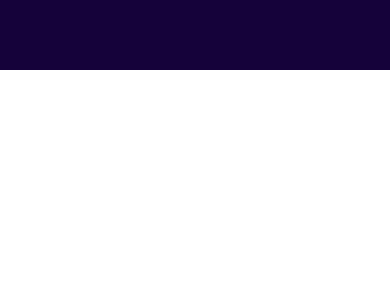
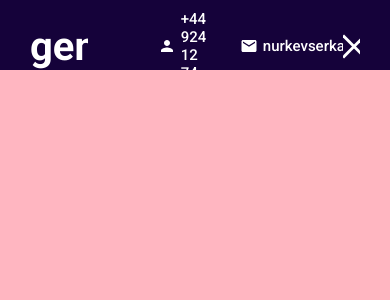
Before and after one commit to NurKevser/React-Portfolio-Website, a React (Create React App) app: page / in a window 390 px wide. Shown: the top 300 px of the page. Built offline with nearby package versions, Linux system fonts and the light colour scheme.

Commit message:
completed hamburger menu and scroll effect

```diff
--- a/package.json
+++ b/package.json
@@ -3,6 +3,8 @@
   "version": "0.1.0",
   "private": true,
   "dependencies": {
+    "@material-ui/core": "^4.12.3",
+    "@material-ui/icons": "^4.11.2",
     "@testing-library/jest-dom": "^5.11.4",
     "@testing-library/react": "^11.1.0",
     "@testing-library/user-event": "^12.1.10",
--- a/public/index.html
+++ b/public/index.html
@@ -8,12 +8,12 @@
     <meta name="description" content="Web site created using create-react-app"/>
 
     <link rel="preconnect" href="https://fonts.gstatic.com" crossorigin>
-<link href="https://fonts.googleapis.com/css2?family=Roboto:wght@100;300;700;900&display=swap" rel="stylesheet">
+<link href="https://fonts.googleapis.com/css2?family=Roboto:wght@100;200;300;400;500;600;700;900&display=swap" rel="stylesheet">
     <style>
       *{
         font-family: 'Roboto', sans-serif;
         margin: 0;
-        padding: 0;
+        overflow-x: hidden;
       }
     </style>
     <title>React Portfolyo Website</title>
--- a/src/App.jsx
+++ b/src/App.jsx
@@ -5,13 +5,15 @@
 import Contact from "./components/contact/Contact";
 import  Works from "./components/works/Works";
 import "../src/app.scss";
+import { useState } from "react";
 
 function App() {
+  const [menuOpen, setMenuOpen] = useState(true)
   return (
     <div className="App">
-      <Topbar />
+      <Topbar  menuOpen = {menuOpen} setMenuOpen={setMenuOpen}/>
       <div className="sections">
-        dgbfcb
+
         <Intro />
         <Portfolio />
         <Works />
--- a/src/app.scss
+++ b/src/app.scss
@@ -1,11 +1,23 @@
-.app{
+.App {
   height: 100vh;
 
-    .sections{
+  .sections {
     width: 100%;
     height: calc(100vh - 70px);
     background-color: lightsalmon;
     position: relative;
     top: 70px;
+    scroll-behavior: smooth;
+    scroll-snap-type: y mandatory;
+    scrollbar-width: none;
+    &::-webkit-scrollbar{
+        display: none;
+    }
+
+    > * {
+      width: 100vw;
+      height: calc(100vh - 70px);
+      scroll-snap-align: start;
     }
   }
+}
--- a/src/components/contact/Contact.jsx
+++ b/src/components/contact/Contact.jsx
@@ -2,7 +2,7 @@
 
 export default function Contact() {
     return (
-            <div className="contact">
+            <div className="contact" id="contact">
 
             </div>
     )
--- a/src/components/intro/Intro.jsx
+++ b/src/components/intro/Intro.jsx
@@ -2,7 +2,7 @@
 
 export default function Intro() {
     return (
-        <div className="intro">
+        <div className="intro" id="intro">
 
         </div>
     )
--- a/src/components/portfolio/Portfolio.jsx
+++ b/src/components/portfolio/Portfolio.jsx
@@ -2,7 +2,7 @@
 
 export default function Portfolio() {
     return (
-        <div className="portfolio">
+        <div className="portfolio" id="portfolio">
 
         </div>
     )
--- a/src/components/testimonials/Testimonials.jsx
+++ b/src/components/testimonials/Testimonials.jsx
@@ -2,7 +2,7 @@
 
 export default function Testimonials() {
     return (
-        <div className="testimonials">
+        <div className="testimonials" id="testimonials">
 
         </div>
     )
--- a/src/components/topbar/Topbar.jsx
+++ b/src/components/topbar/Topbar.jsx
@@ -1,9 +1,29 @@
 import "../topbar/topbar.scss"
+import { Person, Mail} from '@material-ui/icons';
 
-export default function Topbar() {
+export default function Topbar({menuOpen, setMenuOpen}) {
     return (
-        <div className="topbar">
-
+        <div className={"topbar " + (menuOpen && "active")}>
+            <div className="wrapper">
+                <div className="left">
+                    <a href="#intro" className="logo">genius.</a>
+                    <div className="itemContainer">
+                        <Person className="icon"/>
+                        <span>+44 924 12 74</span>
+                    </div>
+                    <div className="itemContainer">
+                        <Mail className="icon" />
+                        <span>nurkevserkadiroglu@gmail.com</span>
+                    </div>
+                </div>
+                    <div className="right">
+                        <div className="hamburger" onClick={()=>setMenuOpen(!menuOpen)}>
+                            <span className="line1"></span>
+                            <span className="line2"></span>
+                            <span className="line3"></span>
+                        </div>
+                    </div>
+            </div>
         </div>
     )
 }
--- a/src/components/topbar/topbar.scss
+++ b/src/components/topbar/topbar.scss
@@ -1,7 +1,92 @@
+@import "../../global.scss";
+
 .topbar{
     width: 100%;
     height: 70px;
-    background-color: #15023a;
+    background-color: white;
+    color: $mainColor;
     position: fixed;
     top: 0;
+    z-index: 2;
+    transition: all 1s ease;
+
+    .wrapper{
+        padding: 10px 30px;
+        display: flex;
+        align-items: center;
+        justify-content: space-between;
+
+        .left{
+
+            display: flex;
+            align-items: center;
+
+            .logo{
+                font-size: 40px;
+                font-weight: 700;
+                text-decoration: none;
+                color: inherit;
+                margin-right: 40px;
+
+            }
+
+            .itemContainer{
+                display: flex;
+                align-items: center;
+                margin-left: 30px;
+
+                .icon{
+                    font-size: 18px;
+                    margin-right: 5px;
+                }
+
+                span{
+                    font-size: 15px;
+                    font-weight: 500;
+                }
+            }
+        }
+        .right{
+
+            .hamburger{
+                width: 32px;
+                height: 25px;
+                display: flex;
+                flex-direction: column;
+                justify-content: space-between;
+                cursor: pointer;
+
+                span{
+                    width: 100%;
+                    height: 3px;
+                    background-color: $mainColor;
+                    transform-origin: left;
+                    transition: all 2s ease;
+                }
+            }
+        }
+    }
+
+    &.active{
+        background-color: $mainColor;
+        color: white;
+
+        .hamburger{
+            span{
+                &:first-child{
+                    background-color: white;
+                    transform: rotate(45deg);
+                }
+                &:nth-child(2){
+                    opacity: 0;
+                }
+
+                &:last-child{
+                    background-color: white;
+                    transform: rotate(-45deg);
+
+                }
+            }
+        }
+    }
 }
--- a/src/components/works/Works.jsx
+++ b/src/components/works/Works.jsx
@@ -2,7 +2,7 @@
 
 export default function Works() {
     return (
-        <div className="works">
+        <div className="works" id="works">
 
         </div>
     )
--- /dev/null
+++ b/src/global.scss
@@ -0,0 +1 @@
+$mainColor: #15023a;
```
Also changed, not shown: 1 other file (tests, documents, lock files or other folders). Lines whose indentation alone changed are shown as unchanged.
